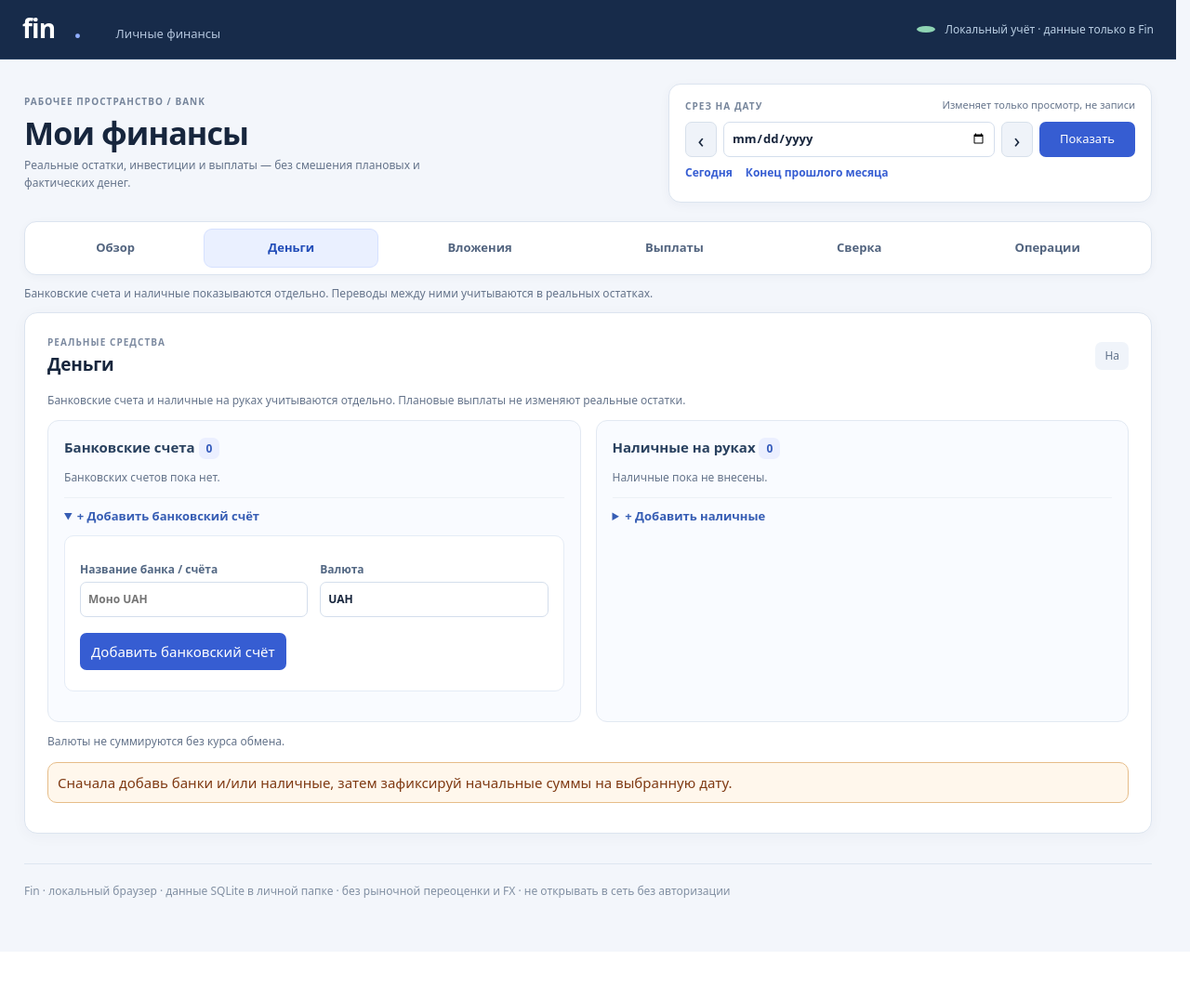
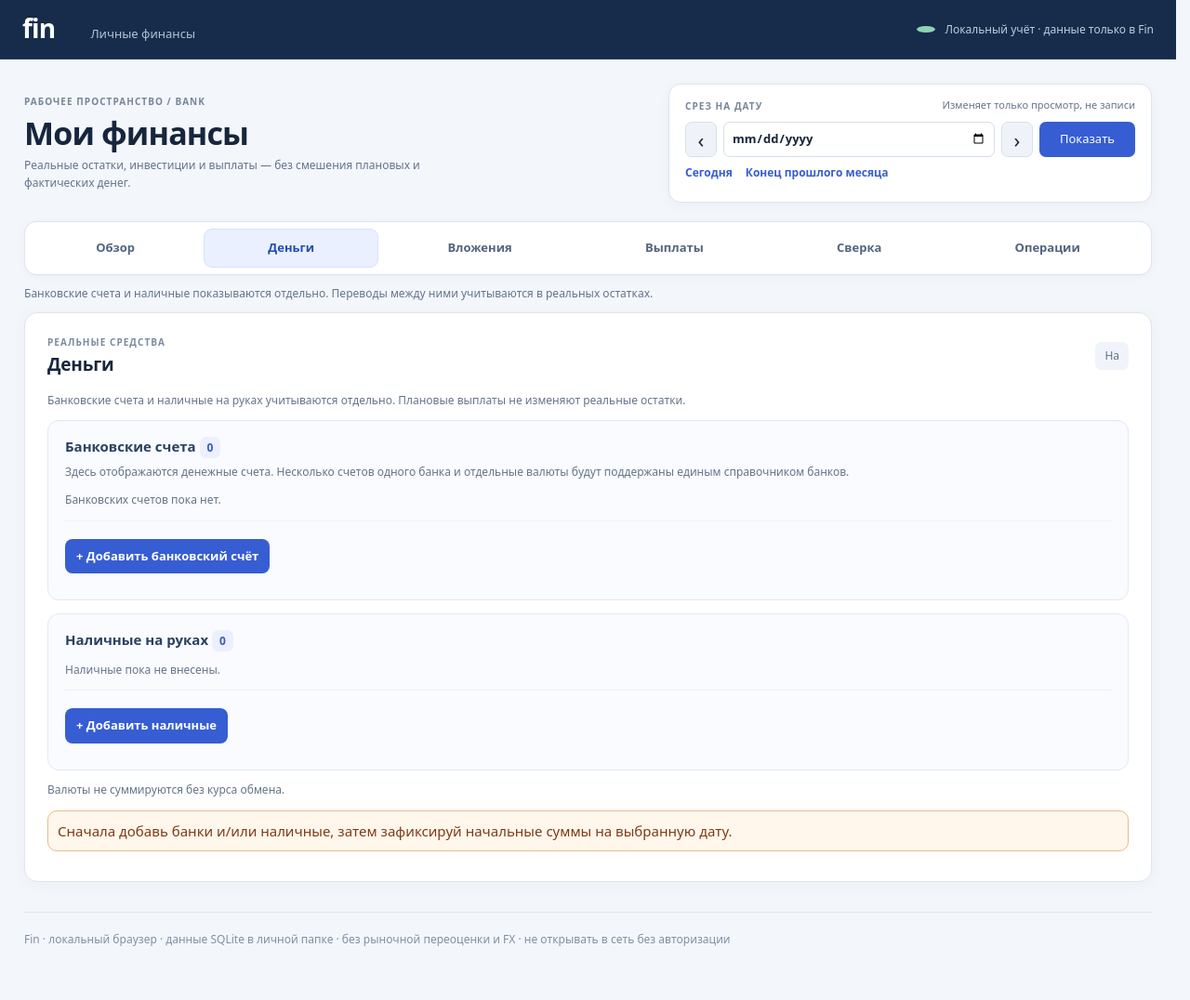
Before and after one commit to SherstiukAndrii/fin, a FastAPI app: template src/fin/web/templates/bank.html in a window 1280 px wide, after a click on "Деньги". Shown: the whole page at 93% size. Before the commit the page ends 966 px from the top, so only its background shows below. Run offline with FastAPI, Linux system fonts and the light colour scheme; the template is opened without the code that fills it, so the values that code supplies are empty.

Commit message:
feat(web): compact Bank edit dialogs and clarify accounts workflows

```diff
--- a/src/fin/web/static/bank.css
+++ b/src/fin/web/static/bank.css
@@ -40,7 +40,6 @@ input:focus-visible, select:focus-visible {
 }
 .brand { display: flex; align-items: baseline; gap: 18px; }
 .brand strong { font-size: 28px; line-height: 1; letter-spacing: -.8px; }
-.brand strong span { color: #90aeff; }
 .brand > span { color: #b3c5dd; font-size: 13px; }
 .local-state { font-size: 12px; color: #bacfe4; padding-left: 20px; }
 .status-dot { display: inline-block; width: 7px; height: 7px; margin-right: 7px;
@@ -95,9 +94,15 @@ main#bank-main { width: min(100%, 1320px); max-width: 1320px;
 
 #page-messages { order: 3; }
 #page-messages:empty { display: none; }
-.money-groups { display: grid; grid-template-columns: repeat(auto-fit,minmax(min(100%,360px),1fr)); gap: 16px; }
-.money-group { padding: 17px; border-radius: 12px; border: 1px solid #e2e9f2; background: #f9fbff; min-width: 0; }
-.money-group h3 { margin: 0 0 12px; font-size: 15px; color: #29415f; }
+.money-groups { display: grid; grid-template-columns: minmax(0,1fr); gap: 14px; }
+.money-group { padding: 16px 18px; border-radius: 12px; border: 1px solid #e2e9f2; background: #f9fbff; min-width: 0; }
+.money-group h3 { margin: 0 0 7px; font-size: 15px; color: #29415f; }
+.group-helper { margin: 0 0 12px; }
+.entrypoint { display: inline-block; margin: 9px 0 2px; padding: 9px 12px; color: #fff; background: var(--accent); border-radius: 8px; font-size: 13px; }
+.entrypoint:hover { background: #294dab; color: #fff; }
+.account-limit { margin: 12px 0 0; padding: 10px 12px; border-left: 3px solid #d3a259; background: #fffaf1; }
+.workflow-hint { margin: 6px 0 15px; padding: 10px 13px; border: 1px solid #dce5f5; background: #f4f7fc; border-radius: 9px; font-size: 13px; line-height: 1.5; color: #405573; }
+.workflow-hint strong { color: #233c5c; }
 .money-group .scroll { overflow-x: auto; }
 .money-group table { background: #fff; border: 1px solid #e5ebf3; }
 .money-group details > form { background: white; }
@@ -192,6 +197,16 @@ footer { padding: 20px 0 0; margin: 16px 0 0; border-top: 1px solid #dde6f0; }
 #dialog-body #confirm-deletion form { padding-top: 12px; }
 #dialog-body #confirm-deletion input[name="confirmation"] { max-width: 290px; }
 #dialog-body a[href^="/bank"] { margin-left: 14px; }
+#fin-form-dialog { width: min(95vw, 780px); max-height: 88vh; overflow-y: auto;
+  padding: 0; border: 1px solid #d6deeb; border-radius: 16px; color: var(--ink);
+  box-shadow: 0 24px 90px #0f203955; }
+#fin-form-dialog::backdrop { background: #14223ac2; }
+#form-dialog-body { padding: 20px 23px 24px; }
+#form-dialog-body > form { margin: 0; padding: 0; background: transparent; border: 0; }
+#form-dialog-body > form > .grid { grid-template-columns: repeat(2,minmax(0,1fr)); gap: 13px; }
+#form-dialog-body label { min-width: 0; }
+#form-dialog-body input, #form-dialog-body select { min-width: 0; }
+#form-dialog-body button[type="submit"], #form-dialog-body form > button:not([type]) { margin-top: 13px; }
 #fin-toast { position: fixed; z-index: 1000; bottom: 22px; right: 24px;
   width: min(92vw,390px); pointer-events: none; }
 #fin-toast .notice, #fin-toast .inline-error { margin: 0; padding: 14px 16px;
@@ -228,7 +243,10 @@ footer { padding: 20px 0 0; margin: 16px 0 0; border-top: 1px solid #dde6f0; }
   .metric-card { padding: 12px 14px; }
   .metric-value { font-size: 24px; }
   th,td { padding: 9px 8px; }
-  #fin-dialog { width: 96vw; max-height: 92vh; }
+  #fin-dialog, #fin-form-dialog { width: 96vw; max-height: 92vh; }
+  #form-dialog-body { padding: 14px; }
+  #form-dialog-body > form > .grid { grid-template-columns: minmax(0,1fr); }
+  .money-group { padding: 12px; }
   #dialog-body { padding: 0 14px 14px; }
   #fin-toast { right: 4vw; bottom: 14px; }
 }
--- a/src/fin/web/templates/bank.html
+++ b/src/fin/web/templates/bank.html
@@ -4,7 +4,7 @@
   <meta charset="utf-8"><meta name="viewport" content="width=device-width, initial-scale=1">
   <meta name="robots" content="noindex,nofollow">
   <title>Fin — Bank</title>
-  <link rel="icon" type="image/png" sizes="32x32" href="/assets/favicon-32.png">
+  <link rel="icon" type="image/png" sizes="32x32" href="/assets/favicon-32.png?v=ux17-3">
   <style>
     :root{font:15px system-ui,-apple-system,"Segoe UI",sans-serif;color:#19283a;background:#f5f7fa;color-scheme:light}
     *{box-sizing:border-box}body{margin:0}header{background:#1c273b;color:white;padding:17px max(15px,calc((100vw - 1100px)/2))}
@@ -114,7 +114,7 @@
         {{ delete_action('holding', h.id, 'Удалить вложение') }}
   {%- endmacro %}
   <header class="app-header">
-    <div class="brand"><strong>fin<span>.</span></strong><span>Личные финансы</span></div>
+    <div class="brand"><strong>fin</strong><span>Личные финансы</span></div>
     <div class="local-state"><span class="status-dot" aria-hidden="true"></span> Локальный учёт · данные только в Fin</div>
   </header>
   <main id="bank-main">
@@ -193,6 +193,7 @@
       <div class="money-groups">
         <div class="money-group" id="bank-accounts">
           <h3>Банковские счета <span class="pill">{{ bank_accounts|length }}</span></h3>
+          <p class="small group-helper">Здесь отображаются денежные счета. Несколько счетов одного банка и отдельные валюты будут поддержаны единым справочником банков.</p>
           {% if bank_accounts %}
           <div class="scroll"><table><thead><tr><th>Банк / счёт</th><th>Валюта</th><th>Остаток на дату</th><th>Действия</th></tr></thead>
           <tbody>{% for a in bank_accounts %}<tr>
@@ -212,7 +213,7 @@
           {% else %}<p class="small">Банковских счетов пока нет.</p>{% endif %}
           {% if not opening %}
           <details id="form-account" {% if not bank_accounts or failed_form == 'account' %}open{% endif %}>
-            <summary>+ Добавить банковский счёт</summary>
+            <summary class="entrypoint">+ Добавить банковский счёт</summary>
             <form method="post" action="/bank/account">{{ token() }}
               <input type="hidden" name="kind" value="bank">
               <div class="grid">
@@ -224,6 +225,8 @@
               <button>Добавить банковский счёт</button>
             </form>
           </details>
+          {% else %}
+          <p class="small account-limit">Новый счёт после начального снимка пока создать нельзя: это требует безопасного дополнения истории остатков. Существующие счета можно переименовать выше; добавление счетов после снимка — следующая функциональная задача.</p>
           {% endif %}
         </div>
         <div class="money-group" id="cash-on-hand">
@@ -247,7 +250,7 @@
           {% else %}<p class="small">Наличные пока не внесены.</p>{% endif %}
           {% if not opening %}
           <details id="form-cash" {% if failed_form == 'cash' %}open{% endif %}>
-            <summary>+ Добавить наличные</summary>
+            <summary class="entrypoint">+ Добавить наличные</summary>
             <form method="post" action="/bank/cash">{{ token() }}
               <div class="grid">
                 <label>Валюта<input name="currency" value="{{ prior('cash','currency','UAH') }}" required></label>
@@ -283,21 +286,7 @@
           <button class="mini">Сохранить</button>
         </form></details>
       {{ delete_action('opening', '1', 'Удалить начальный снимок') }}
-      <details id="form-event" open><summary>Новая денежная операция</summary>
-        <form method="post" action="/bank/event">{{ token() }}
-          <div class="grid">
-            <label>Дата<input type="date" name="effective_on" value="{{ prior('event','effective_on',today.isoformat()) }}" required></label>
-            <label>Тип<select name="kind">
-              {% for val,title in [('inflow','Поступление'),('outflow','Расход'),('transfer','Перемещение между банком и наличными'),('correction','Корректировка')] %}
-              <option value="{{ val }}" {{ chosen('event','kind',val,'inflow') }}>{{ title }}</option>{% endfor %}
-            </select></label>
-            <label>Откуда (банк или наличные)<select name="account_id">{% for a in accounts %}<option value="{{ a.id }}" {{ chosen('event','account_id',a.id) }}>{{ account_labels[a.id] }}</option>{% endfor %}</select></label>
-            <label>Куда (для перевода)<select name="to_account_id"><option value="">—</option>{% for a in accounts %}<option value="{{ a.id }}" {{ chosen('event','to_account_id',a.id) }}>{{ account_labels[a.id] }}</option>{% endfor %}</select></label>
-            <label>Сумма<input name="amount" value="{{ prior('event','amount') }}" required placeholder="100.00" data-grouped inputmode="decimal"></label>
-            <label>Причина корректировки<input name="note" value="{{ prior('event','note') }}"></label>
-          </div><button>Записать операцию</button>
-          <p class="small">Расход и перевод вводи положительным числом; корректировку — со знаком плюс или минус.</p>
-        </form></details>
+
       {% endif %}
     </section>
 
@@ -356,6 +345,7 @@
     <section class="card" id="monthly-controls">
       <div class="section-heading"><div><span class="eyebrow">Контроль качества учёта</span>
       <h2>Ежемесячная сверка остатков</h2></div></div>
+      <p class="workflow-hint"><strong>Как пользоваться:</strong> в конце месяца сравни выписку или фактические остатки с расчётом Fin → сохрани контрольный снимок → если найдена разница, проверь операции → только затем подтверди корректировку с причиной. Снимок сам по себе ничего не списывает и не зачисляет.</p>
       <p class="small">Контрольный снимок хранит увиденные на конец месяца остатки всех счетов.
         Снимок <strong>не изменяет</strong> деньги автоматически. Корректировка проводится отдельно
         и требует причины. Сравнение выполняется по каждому счёту в его валюте.</p>
@@ -650,6 +640,7 @@
     <section class="card" id="payments">
       <div class="section-heading"><div><span class="eyebrow">План / факт</span>
       <h2>Календарь плановых и фактических выплат</h2></div></div>
+      <p class="workflow-hint"><strong>Порядок работы:</strong> добавь план выплаты к вложению → при получении запиши фактическую дату и сумму → зачисли полученное на конкретный денежный счёт. Ожидаемая выплата не изменяет остаток.</p>
       <details class="explanation"><summary>Как устроен календарь выплат</summary>
       <p class="small"><strong>План:</strong> ожидаемый купон, проценты депозита или возврат тела в конкретную дату.
       <strong>Факт:</strong> фактически поступившие деньги. Несколько купонов одного выпуска — отдельные строки. Внутренние ID создаются автоматически.</p>
@@ -740,6 +731,26 @@
 
     <section class="card" id="events"><div class="section-heading">
       <div><span class="eyebrow">История движения денег</span><h2>Денежные операции</h2></div></div>
+      <p class="workflow-hint"><strong>Здесь фиксируются реальные денежные изменения:</strong> поступления, расходы, переводы между своими счетами и корректировки. Перевод между собственными счетами не создаёт дохода. Плановые инвестиционные выплаты хранятся отдельно во вкладке «Выплаты».</p>
+      {% if opening %}
+      <details id="form-event"><summary>Новая денежная операция</summary>
+        <form method="post" action="/bank/event">{{ token() }}
+          <div class="grid">
+            <label>Дата<input type="date" name="effective_on" value="{{ prior('event','effective_on',today.isoformat()) }}" required></label>
+            <label>Тип<select name="kind">
+              {% for val,title in [('inflow','Поступление'),('outflow','Расход'),('transfer','Перемещение между банком и наличными'),('correction','Корректировка')] %}
+              <option value="{{ val }}" {{ chosen('event','kind',val,'inflow') }}>{{ title }}</option>{% endfor %}
+            </select></label>
+            <label>Откуда (банк или наличные)<select name="account_id">{% for a in accounts %}<option value="{{ a.id }}" {{ chosen('event','account_id',a.id) }}>{{ account_labels[a.id] }}</option>{% endfor %}</select></label>
+            <label>Куда (для перевода)<select name="to_account_id"><option value="">—</option>{% for a in accounts %}<option value="{{ a.id }}" {{ chosen('event','to_account_id',a.id) }}>{{ account_labels[a.id] }}</option>{% endfor %}</select></label>
+            <label>Сумма<input name="amount" value="{{ prior('event','amount') }}" required placeholder="100.00" data-grouped inputmode="decimal"></label>
+            <label>Причина корректировки<input name="note" value="{{ prior('event','note') }}"></label>
+          </div><button>Записать операцию</button>
+          <p class="small">Расход и перевод вводи положительным числом; корректировку — со знаком плюс или минус.</p>
+        </form></details>
+      {% else %}
+      <p class="small">Чтобы добавлять операции, сначала зафиксируй начальные остатки в разделе <a href="#accounts">«Деньги»</a>.</p>
+      {% endif %}
       {% if events %}
       <div class="scroll"><table><thead><tr><th>Дата</th><th>Тип</th><th>Источник / назначение</th><th>Изменения</th><th>Примечание / изменение</th></tr></thead>
       <tbody>{% for e in events %}<tr>
@@ -774,6 +785,11 @@
       <button type="button" class="dialog-dismiss" data-close-dialog aria-label="Закрыть окно">✕</button></div>
     <div id="dialog-body"></div>
   </dialog>
+  <dialog id="fin-form-dialog" aria-labelledby="form-dialog-title">
+    <div class="dialog-toolbar"><strong id="form-dialog-title">Изменение записи</strong>
+      <button type="button" class="dialog-dismiss" data-close-form-dialog aria-label="Закрыть форму">✕</button></div>
+    <div id="form-dialog-body"></div>
+  </dialog>
   <div id="fin-toast" class="toast" role="status" aria-live="polite"></div>
 </body>
 </html>
```
Also changed, not shown: src/fin/web/static/bank.js (+51 -3 lines), tests/test_web_ux.py (+30 -1 lines).
